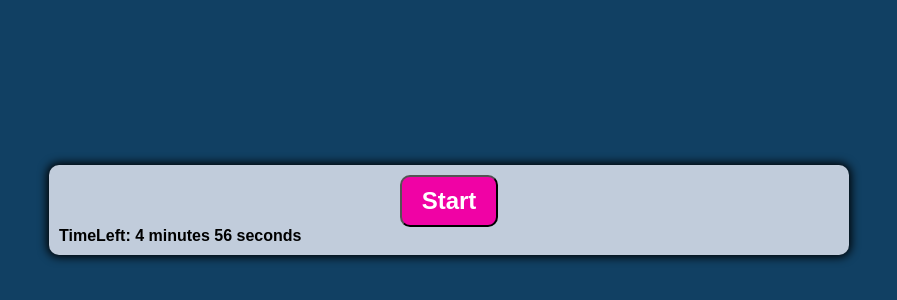
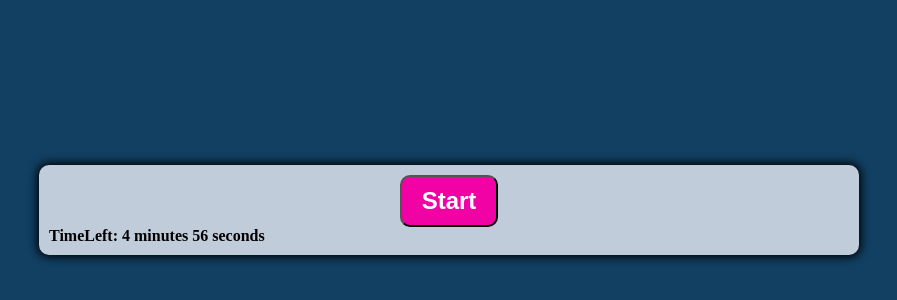
Before and after one commit to Mekonnenke/WebApiChallenge, a plain HTML site: page index.html in a window 1280 px wide. Shown: the part 190-490 px from the top of the page, without its empty margins (191-1088 px from the left). Drawn offline with Linux system fonts and the light colour scheme.

Commit message:
apply this change of  html comment

```diff
--- a/assets/css/style.css
+++ b/assets/css/style.css
@@ -1,7 +1,4 @@
-*, *::before, *::after{
-  box-sizing:border-box;
-  font-family: arial;
-}
+
 
 :root{
   --hue-neutral: 200;
--- a/assets/js/script.js
+++ b/assets/js/script.js
@@ -5,10 +5,13 @@ const nextButton = document.getElementById('next-btn');
 //const clearStatusClass = document.getElementsById('btn-grid"')
 const questionContainerElement = document.getElementById('question-container');
 
+
+//variables for timer
 var totalSeconds = 60 * 5;
 var  cMinutes = parseInt(totalSeconds / 60);
 var cSeconds = parseInt (totalSeconds % 60);
-
+//step.8
+// checkTime function count down a time for the queez
 function checkTime()
     {
         document.getElementById('queez-time-left').innerHTML
--- a/index.html
+++ b/index.html
@@ -1,4 +1,10 @@
-<!DOCTYPE html>
+<!--File name: Web API challenge
+    Date:      November 14 2021
+    Written by: Mekonnen Mohammed
+    Discribtion: This App is develope for Wb API challenge-3
+                 The app genrate multiple questions and change background color whether
+                 the answer right or wrong -->
+
 <!DOCTYPE html>
 <html lang="en" dir="ltr">
   <head>
@@ -7,11 +13,12 @@
     <meta http-equiv= "X-UA-Compatible" content="ie=edge">
 
     <title>Question and Answer</title>
+    <link rel="icon" type="image/icon" href="images/favicon.ico"/>
     <link rel="stylesheet" href="./assets/css/style.css">
   </head>
 
   <body class = " correct">
-    <div class="container">
+    <section class="container">
       <div id= "question-container" class="hide">
         <div id="question">Question</div>
         <div id ="answer-button" class="btn-grid">
@@ -28,7 +35,7 @@
       <div id= "queez-time-left">
         <form method = "post" name= "queez"></form>
       </div>
-    </div>
+    </section>
 
     <script src="/assets/js/script.js" charset="utf-8"></script>
   </body>
```
Also changed, not shown: images/favicon.ico (added).
